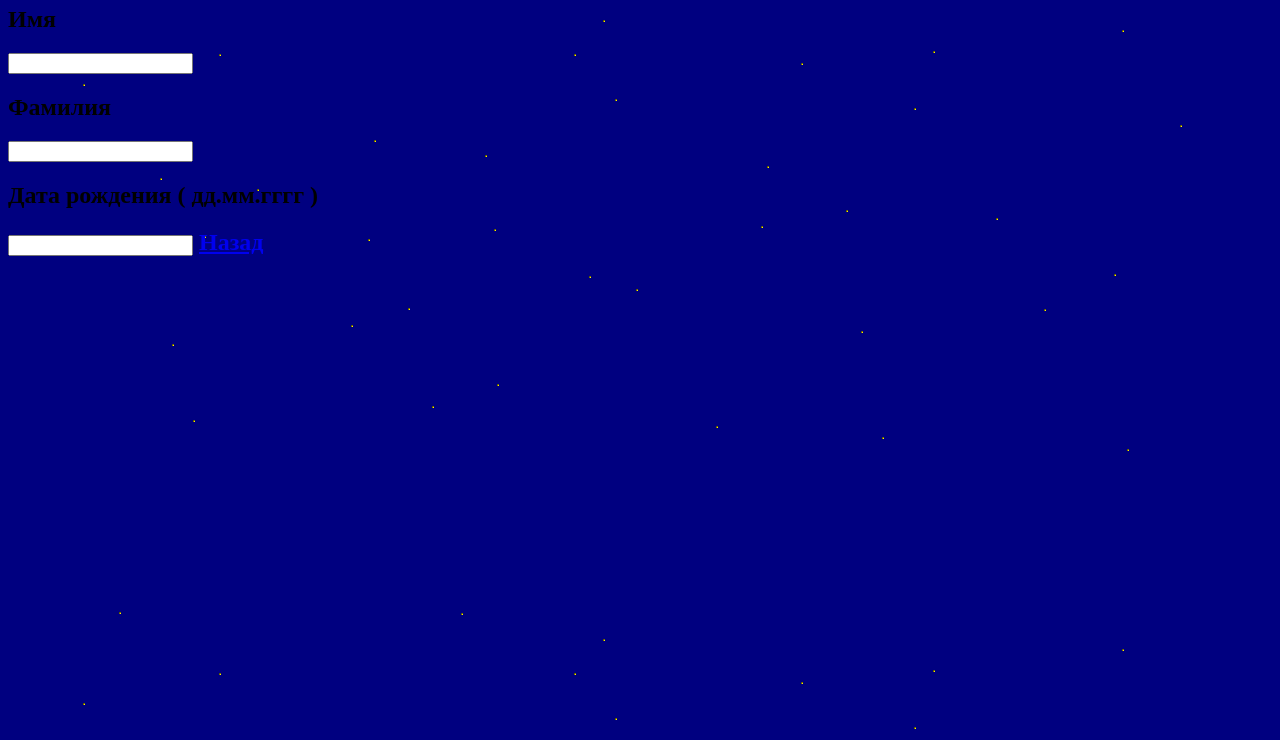
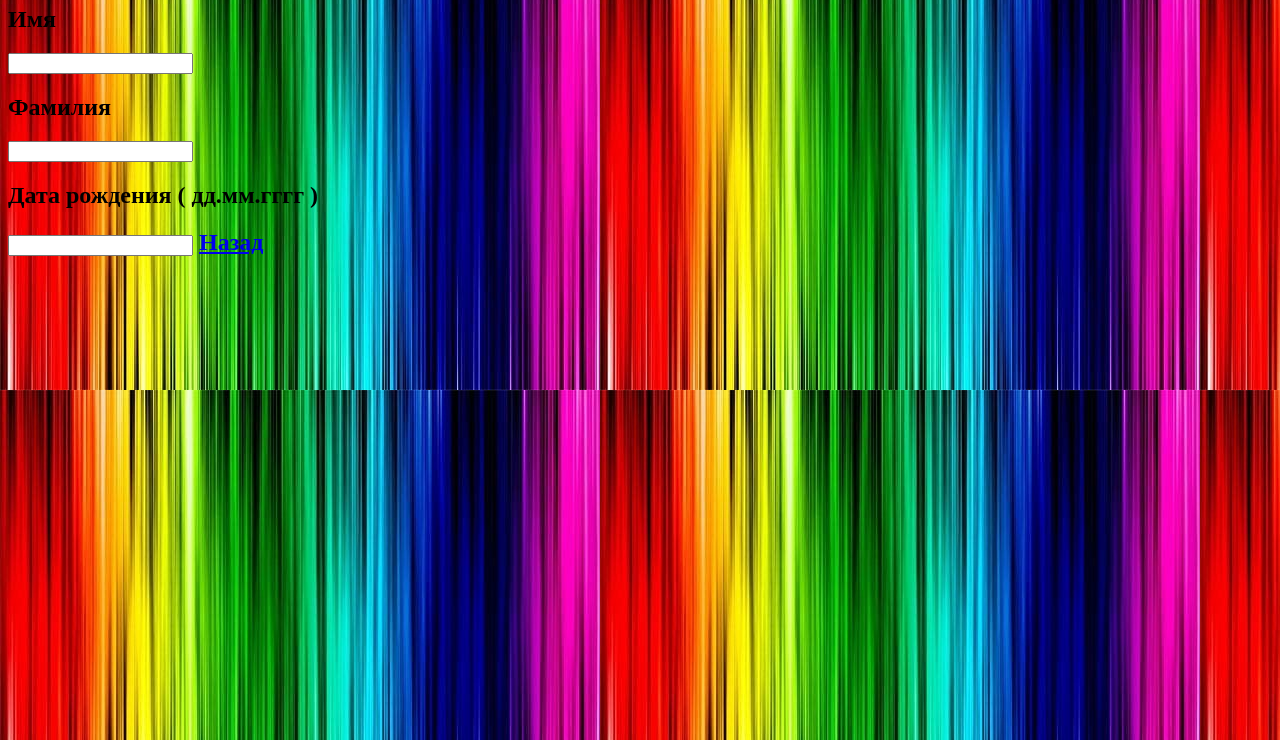
Before and after one commit to Roman26022012/imoredannie, a plain HTML site: page index.html in a window 1280 px wide. Shown: the part 60-800 px from the top of the page. Drawn offline with Linux system fonts and the light colour scheme.

Commit message:
Update index.html

```diff
--- a/index.html
+++ b/index.html
@@ -1,4 +1,4 @@
-<body background="fon.png">
+<body background="fonnorm.png">
 
 <h1>Мои данные<h1>
 
```
